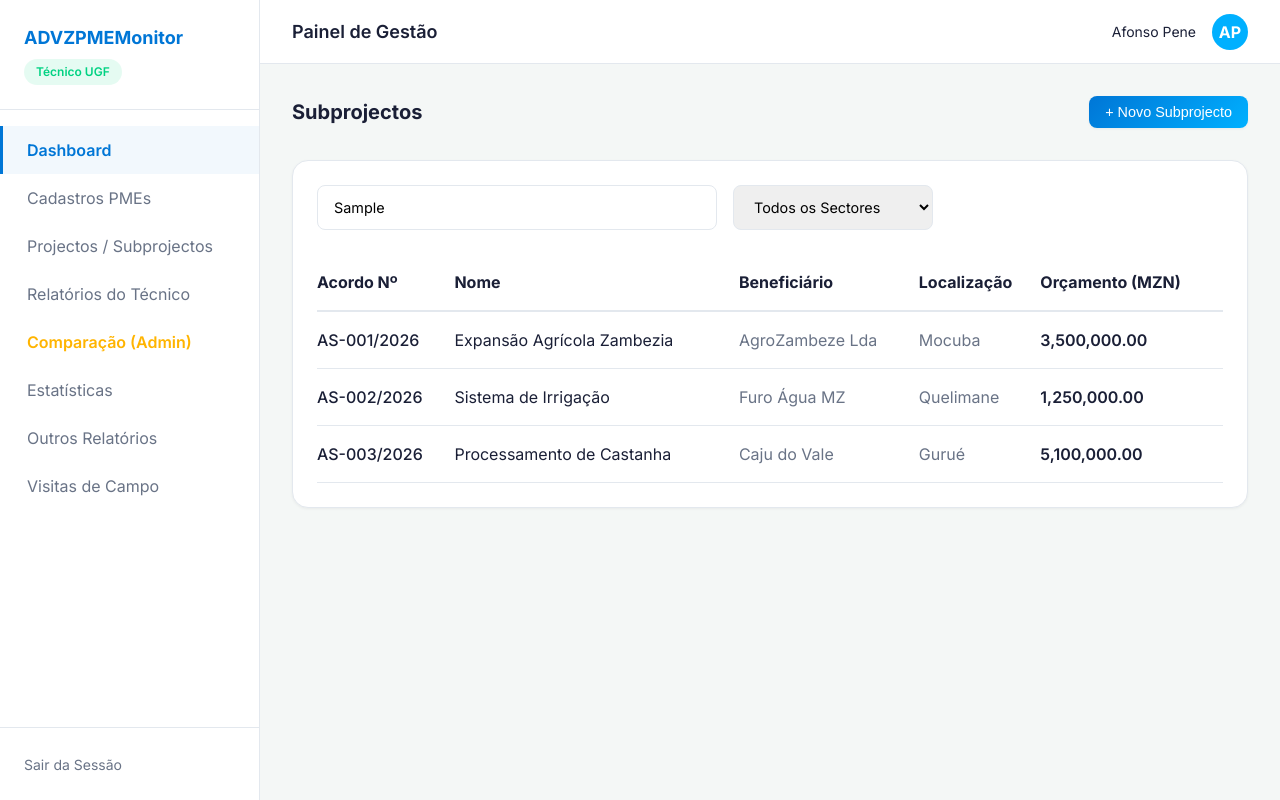
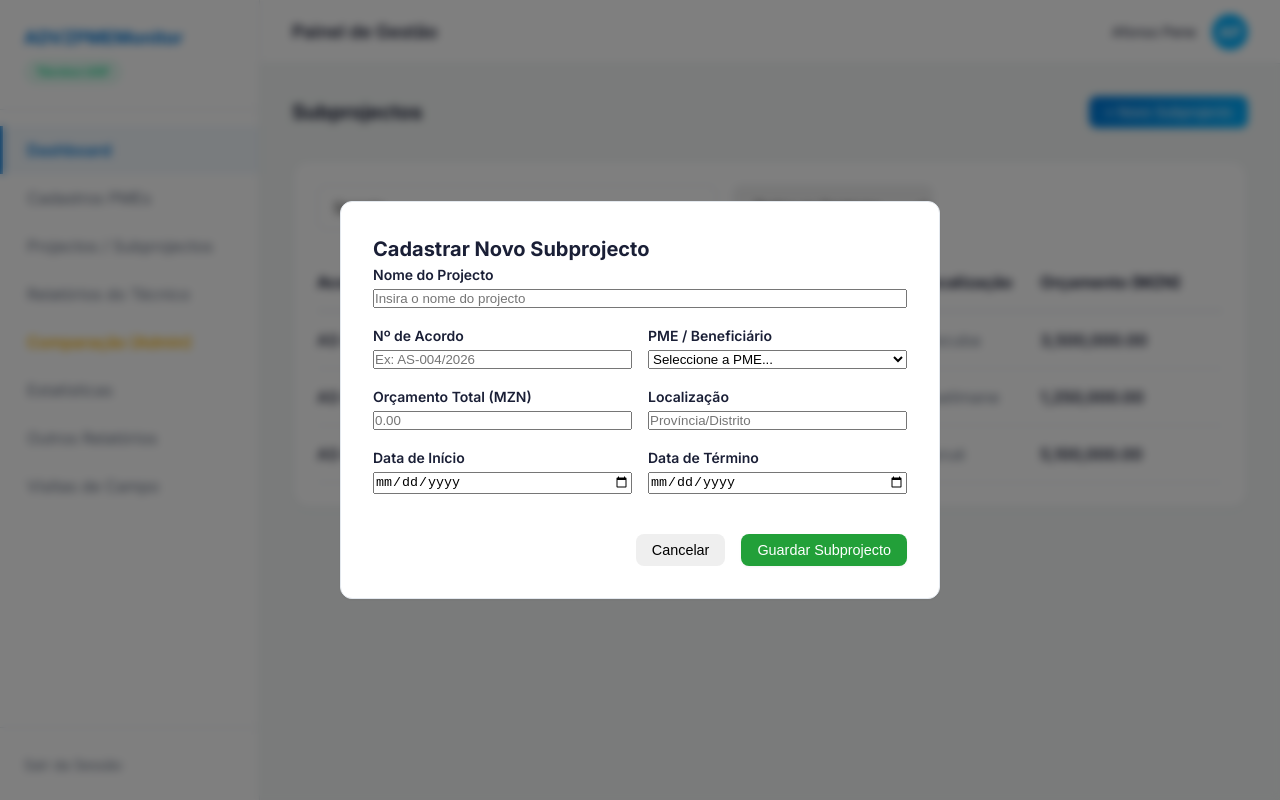
Before and after one commit to afonsinhobrown/ADVZPMEMonitor, a Next.js app: page /subprojectos in a window 1280 px wide. Both pictures are taken after typing "Sample" into the empty fields and a click on the button "+ Novo Subprojecto". Built offline with nearby package versions, Linux system fonts and the light colour scheme.

Commit message:
Feat: Adicionar modal para novo Subprojecto

```diff
--- a/src/app/(protected)/subprojectos/page.tsx
+++ b/src/app/(protected)/subprojectos/page.tsx
@@ -1,9 +1,15 @@
+'use client';
+
+import React, { useState } from 'react';
+
 export default function Subprojectos() {
+  const [isModalOpen, setIsModalOpen] = useState(false);
+
   return (
     <div className="grid gap-4">
       <div className="flex justify-between items-center" style={{ marginBottom: '1rem' }}>
         <h2 className="text-xl font-bold">Subprojectos</h2>
-        <button className="btn btn-primary">+ Novo Subprojecto</button>
+        <button className="btn btn-primary" onClick={() => setIsModalOpen(true)}>+ Novo Subprojecto</button>
       </div>
 
       <div className="card">
@@ -51,6 +57,74 @@ export default function Subprojectos() {
           </tbody>
         </table>
       </div>
+
+      {isModalOpen && (
+        <div style={{
+          position: 'fixed', top: 0, left: 0, width: '100vw', height: '100vh',
+          background: 'rgba(0,0,0,0.5)', backdropFilter: 'blur(4px)',
+          display: 'flex', alignItems: 'center', justifyContent: 'center', zIndex: 1000
+        }}>
+          <div className="card" style={{ width: '100%', maxWidth: '600px', padding: '2rem', background: 'white', borderRadius: '12px', animation: 'fadeIn 0.2s ease-in-out' }}>
+            <h3 className="text-xl font-bold mb-4">Cadastrar Novo Subprojecto</h3>
+
+            <form className="flex flex-col gap-4" onSubmit={(e) => { e.preventDefault(); setIsModalOpen(false); alert("Subprojecto adicionado com sucesso!"); }}>
+              <div>
+                <label className="text-sm font-semibold mb-1" style={{ display: 'block' }}>Nome do Projecto</label>
+                <input type="text" className="form-input" style={{ width: '100%' }} placeholder="Insira o nome do projecto" required />
+              </div>
+
+              <div className="grid grid-cols-2 gap-4">
+                <div>
+                  <label className="text-sm font-semibold mb-1" style={{ display: 'block' }}>Nº de Acordo</label>
+                  <input type="text" className="form-input" style={{ width: '100%' }} placeholder="Ex: AS-004/2026" required />
+                </div>
+                <div>
+                  <label className="text-sm font-semibold mb-1" style={{ display: 'block' }}>PME / Beneficiário</label>
+                  <select className="form-input" style={{ width: '100%' }} required>
+                    <option value="">Seleccione a PME...</option>
+                    <option value="1">AgroZambeze Lda</option>
+                    <option value="2">Furo Água MZ</option>
+                    <option value="3">Caju do Vale</option>
+                  </select>
+                </div>
+              </div>
+
+              <div className="grid grid-cols-2 gap-4">
+                <div>
+                  <label className="text-sm font-semibold mb-1" style={{ display: 'block' }}>Orçamento Total (MZN)</label>
+                  <input type="number" className="form-input" style={{ width: '100%' }} placeholder="0.00" required />
+                </div>
+                <div>
+                  <label className="text-sm font-semibold mb-1" style={{ display: 'block' }}>Localização</label>
+                  <input type="text" className="form-input" style={{ width: '100%' }} placeholder="Província/Distrito" required />
+                </div>
+              </div>
+
+              <div className="grid grid-cols-2 gap-4">
+                <div>
+                  <label className="text-sm font-semibold mb-1" style={{ display: 'block' }}>Data de Início</label>
+                  <input type="date" className="form-input" style={{ width: '100%' }} required />
+                </div>
+                <div>
+                  <label className="text-sm font-semibold mb-1" style={{ display: 'block' }}>Data de Término</label>
+                  <input type="date" className="form-input" style={{ width: '100%' }} required />
+                </div>
+              </div>
+
+              <div style={{ display: 'flex', justifyContent: 'flex-end', gap: '1rem', marginTop: '1.5rem' }}>
+                <button type="button" className="btn btn-secondary" onClick={() => setIsModalOpen(false)}>Cancelar</button>
+                <button type="submit" className="btn btn-primary" style={{ background: '#22a039', color: 'white', border: 'none' }}>Guardar Subprojecto</button>
+              </div>
+            </form>
+          </div>
+        </div>
+      )}
+      <style>{`
+        @keyframes fadeIn {
+          from { opacity: 0; transform: scale(0.95); }
+          to { opacity: 1; transform: scale(1); }
+        }
+      `}</style>
     </div>
   );
 }
```
